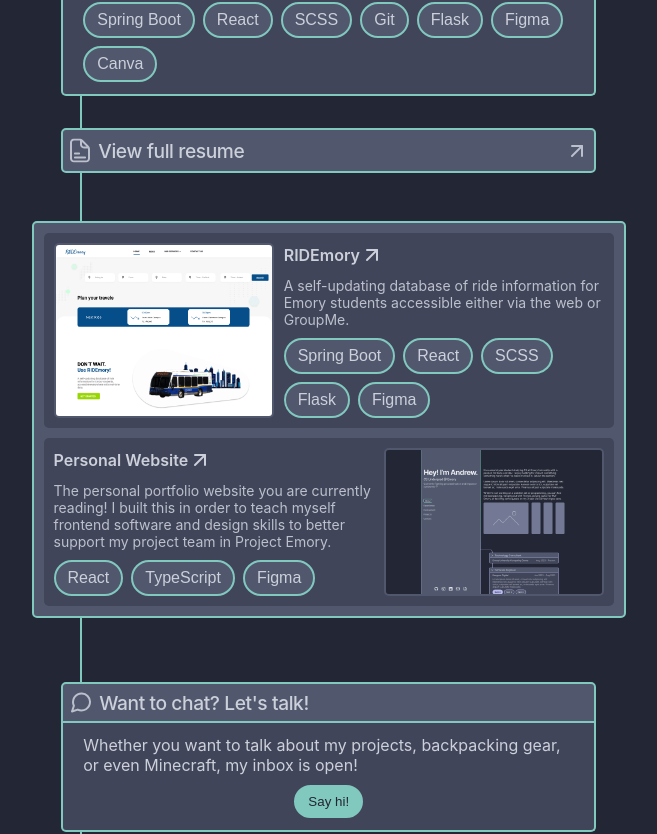
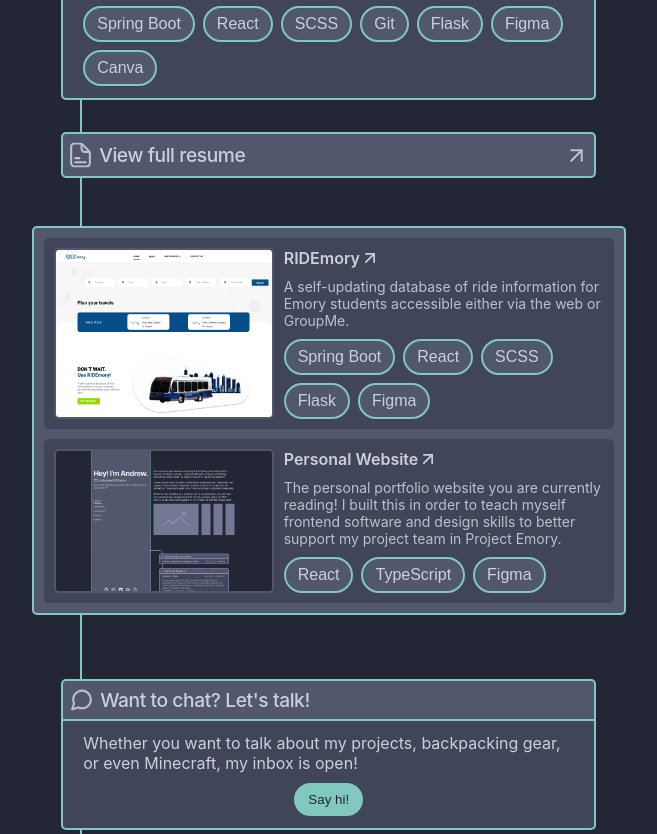
Before and after one commit to andrewtlu/andrewtlu.github.io, a React (Vite) app: page / in a window 1280 px wide. Shown: the part 1300-2134 px from the top of the page, without its empty margins (510-1167 px from the left). Built offline with nearby package versions, Linux system fonts and the light colour scheme.

Commit message:
FInish project pane (svg, redirect)

```diff
--- a/src/components/buttons.tsx
+++ b/src/components/buttons.tsx
@@ -10,7 +10,8 @@ export function SkillButton(props: {skill: string}) {
     <button
       className='skillbutton body'
       id={isSelected(selected, props.skill) ? 'selected' : 'unselected'}
-      onClick={() => {
+      onClick={(button) => {
+        button.preventDefault();
         toggleSkill(selected, setSelected, props.skill);
     }}>
       {props.skill}
--- a/src/components/panes.tsx
+++ b/src/components/panes.tsx
@@ -108,6 +108,7 @@ export function ProjectPane(props: ProjectPaneProps) {
   const [selected, _] = useContext(SelectedContext);
 
   return (
+    <a href={props.url} target="_blank" rel="noopener noreferrer">
       <div
         className={
           'projectpane ' +
@@ -132,6 +133,7 @@ export function ProjectPane(props: ProjectPaneProps) {
           </div>
         </div>
       </div>
+    </a>
   )
 }
 
--- a/src/components/svgs.tsx
+++ b/src/components/svgs.tsx
@@ -3,7 +3,7 @@ import './svgs.css'
 export function GitHub() {
   return (
     <a href="http://github.com/andrewtlu" target="_blank" rel="noopener noreferrer">
-      <svg width="24" height="24" viewBox="0 0 24 24" fill="none" xmlns="http://www.w3.org/2000/svg">
+      <svg viewBox="0 0 24 24" fill="none" xmlns="http://www.w3.org/2000/svg">
         <path fillRule="evenodd" clipRule="evenodd" d="M12 0.000610352C5.37321 0.000610352 0 5.50775 0 12.306C0 17.7435 3.43929 22.3506 8.20714 23.9792C8.80714 24.0917 9.02679 23.7113 9.02679 23.3845C9.02679 23.0899 9.01607 22.3185 9.01071 21.2899C5.67321 22.0345 4.96607 19.6399 4.96607 19.6399C4.41964 18.2203 3.63214 17.8399 3.63214 17.8399C2.54464 17.0738 3.7125 17.0899 3.7125 17.0899C4.91786 17.1756 5.55 18.3595 5.55 18.3595C6.62143 20.2399 8.35714 19.6988 9.04286 19.3828C9.15 18.5899 9.46071 18.0435 9.80357 17.7381C7.14107 17.4274 4.33929 16.372 4.33929 11.6578C4.33929 10.3131 4.80536 9.2149 5.57143 8.35775C5.44821 8.04704 5.03571 6.79347 5.68929 5.10061C5.68929 5.10061 6.69643 4.76847 8.98929 6.35954C9.94821 6.08632 10.9714 5.9524 11.9946 5.94704C13.0125 5.9524 14.0411 6.08632 15 6.35954C17.2929 4.76847 18.2946 5.10061 18.2946 5.10061C18.9482 6.79347 18.5357 8.04704 18.4125 8.35775C19.1786 9.22025 19.6446 10.3185 19.6446 11.6578C19.6446 16.3828 16.8375 17.422 14.1643 17.7274C14.5929 18.1078 14.9786 18.8578 14.9786 20.0042C14.9786 21.6488 14.9625 22.9774 14.9625 23.3792C14.9625 23.706 15.1768 24.0917 15.7875 23.9685C20.5661 22.3453 24 17.7381 24 12.306C24 5.50775 18.6268 0.000610352 12 0.000610352Z" fill="currentColor"/>
       </svg>
     </a>
@@ -13,7 +13,7 @@ export function GitHub() {
 export function Instagram() {
   return (
     <a href="http://instagram.com/andrewtlu" target="_blank" rel="noopener noreferrer">
-      <svg width="24" height="24" viewBox="0 0 24 24" fill="none" xmlns="http://www.w3.org/2000/svg">
+      <svg viewBox="0 0 24 24" fill="none" xmlns="http://www.w3.org/2000/svg">
         <path d="M12.0002 5.75806C8.61309 5.75806 5.80664 8.51612 5.80664 11.9516C5.80664 15.3871 8.56471 18.1452 12.0002 18.1452C15.4357 18.1452 18.1937 15.3387 18.1937 11.9516C18.1937 8.56451 15.3873 5.75806 12.0002 5.75806ZM12.0002 15.9193C9.82277 15.9193 8.03245 14.129 8.03245 11.9516C8.03245 9.77419 9.82277 7.98386 12.0002 7.98386C14.1776 7.98386 15.9679 9.77419 15.9679 11.9516C15.9679 14.129 14.1776 15.9193 12.0002 15.9193Z" fill="currentColor"/>
         <path d="M18.4355 7.01611C19.2104 7.01611 19.8387 6.38786 19.8387 5.61288C19.8387 4.8379 19.2104 4.20966 18.4355 4.20966C17.6605 4.20966 17.0322 4.8379 17.0322 5.61288C17.0322 6.38786 17.6605 7.01611 18.4355 7.01611Z" fill="currentColor"/>
         <path d="M22.0645 1.98387C20.8065 0.677419 19.0161 0 16.9839 0H7.01613C2.80645 0 0 2.80645 0 7.01613V16.9355C0 19.0161 0.677419 20.8065 2.03226 22.1129C3.33871 23.371 5.08065 24 7.06452 24H16.9355C19.0161 24 20.7581 23.3226 22.0161 22.1129C23.3226 20.8548 24 19.0645 24 16.9839V7.01613C24 4.98387 23.3226 3.24194 22.0645 1.98387ZM21.871 16.9839C21.871 18.4839 21.3387 19.6936 20.4677 20.5161C19.5968 21.3387 18.3871 21.7742 16.9355 21.7742H7.06452C5.6129 21.7742 4.40323 21.3387 3.53226 20.5161C2.66129 19.6452 2.22581 18.4355 2.22581 16.9355V7.01613C2.22581 5.56452 2.66129 4.35484 3.53226 3.48387C4.35484 2.66129 5.6129 2.22581 7.06452 2.22581H17.0323C18.4839 2.22581 19.6935 2.66129 20.5645 3.53226C21.3871 4.40323 21.871 5.6129 21.871 7.01613V16.9839Z" fill="currentColor"/>
@@ -25,7 +25,7 @@ export function Instagram() {
 export function LinkedIn() {
   return (
     <a href="http://linkedin.com/in/andrewtlu" target="_blank" rel="noopener noreferrer">
-      <svg width="24" height="26" viewBox="0 0 24 26" fill="none" xmlns="http://www.w3.org/2000/svg">
+      <svg viewBox="0 0 24 26" fill="none" xmlns="http://www.w3.org/2000/svg">
         <path d="M12.9051 11.8176V11.7802C12.8974 11.7928 12.8891 11.8055 12.8809 11.8176H12.9051Z" fill="currentColor"/>
         <path d="M22.2257 0.924011H1.77287C0.79393 0.924011 0 1.699 0 2.65415V23.3463C0 24.301 0.79393 25.076 1.77287 25.076H22.2257C23.2061 25.076 24 24.3005 24 23.3463V2.65415C24 1.69852 23.2056 0.924011 22.2257 0.924011ZM7.27454 21.1423H3.64965V10.2365H7.27454V21.1423ZM5.46234 8.74677H5.43806C4.22215 8.74677 3.43551 7.90914 3.43551 6.86271C3.43551 5.79296 4.24643 4.97864 5.48613 4.97864C6.72631 4.97864 7.48917 5.79296 7.51344 6.86271C7.51344 7.90914 6.72583 8.74677 5.46234 8.74677ZM20.346 21.1423H16.7211V15.3065C16.7211 13.841 16.1967 12.8407 14.8851 12.8407C13.8838 12.8407 13.2875 13.5152 13.0248 14.1669C12.9292 14.3995 12.9059 14.7248 12.9059 15.0511V21.1418H9.28097C9.28097 21.1418 9.32856 11.2582 9.28097 10.2361H12.9059V11.7797C13.3876 11.0368 14.249 9.9787 16.1734 9.9787C18.5581 9.9787 20.3465 11.5379 20.3465 14.888L20.346 21.1423Z" fill="currentColor"/>
       </svg>
@@ -36,7 +36,7 @@ export function LinkedIn() {
 export function Email() {
   return (
     <a href="mailto:andrewlulu2012@gmail.com">
-      <svg width="24" height="18" viewBox="0 0 24 18" fill="none" xmlns="http://www.w3.org/2000/svg">
+      <svg viewBox="0 0 24 18" fill="none" xmlns="http://www.w3.org/2000/svg">
         <path d="M21 0H3C1.34297 0 0 1.34297 0 3V15C0 16.657 1.34297 18 3 18H21C22.657 18 24 16.657 24 15V3C24 1.34297 22.6547 0 21 0ZM3 2.25H21C21.4135 2.25 21.75 2.58647 21.75 3V4.03875L13.9313 10.5122C12.8442 11.4159 11.1497 11.4155 10.0655 10.5129L2.25 4.04062V3C2.25 2.5875 2.58656 2.25 3 2.25ZM21 15.75H3C2.58647 15.75 2.25 15.4135 2.25 15V6.97031L8.62969 12.2859C9.57656 13.0688 10.7719 13.5 12 13.5C13.2281 13.5 14.4258 13.0693 15.3736 12.2822L21.75 6.97031V15C21.75 15.4125 21.4125 15.75 21 15.75Z" fill="currentColor"/>
       </svg>
     </a>
@@ -47,7 +47,7 @@ export function Resume() {
   return (
     // TODO: add link to PDF resource
     <a href="/resume.pdf" target="_blank" rel="noopener noreferrer">
-      <svg width="24" height="25" viewBox="0 0 24 25" fill="none" xmlns="http://www.w3.org/2000/svg">
+      <svg viewBox="0 0 24 25" fill="none" xmlns="http://www.w3.org/2000/svg">
         <g clipPath="url(#clip0_261_657)">
           <path d="M6 24.5H18C19.0609 24.5 20.0783 24.0786 20.8284 23.3284C21.5786 22.5783 22 21.5609 22 20.5V11.157C21.9982 10.4621 21.8507 9.77532 21.567 9.141C21.5509 9.10647 21.5326 9.07306 21.512 9.041C21.271 8.51586 20.9404 8.0367 20.535 7.625L14.879 1.964C14.4669 1.55858 13.9874 1.22797 13.462 0.987C13.427 0.969 13.396 0.947 13.362 0.932C12.7265 0.64865 12.0388 0.501493 11.343 0.5L6 0.5C4.93913 0.5 3.92172 0.921427 3.17157 1.67157C2.42143 2.42172 2 3.43913 2 4.5V20.5C2 21.5609 2.42143 22.5783 3.17157 23.3284C3.92172 24.0786 4.93913 24.5 6 24.5ZM18.586 8.5H16C15.4696 8.5 14.9609 8.28929 14.5858 7.91421C14.2107 7.53914 14 7.03043 14 6.5V3.914L18.586 8.5ZM4 4.5C4 3.96957 4.21071 3.46086 4.58579 3.08579C4.96086 2.71071 5.46957 2.5 6 2.5H11.343C11.5642 2.5017 11.7845 2.52786 12 2.578V6.5C12 7.56087 12.4214 8.57828 13.1716 9.32843C13.9217 10.0786 14.9391 10.5 16 10.5H19.92C19.9712 10.7153 19.998 10.9357 20 11.157V20.5C20 21.0304 19.7893 21.5391 19.4142 21.9142C19.0391 22.2893 18.5304 22.5 18 22.5H6C5.46957 22.5 4.96086 22.2893 4.58579 21.9142C4.21071 21.5391 4 21.0304 4 20.5V4.5Z" fill="currentColor"/>
           <path d="M7 20.5H17C17.2652 20.5 17.5196 20.3946 17.7071 20.2071C17.8946 20.0196 18 19.7652 18 19.5C18 19.2348 17.8946 18.9804 17.7071 18.7929C17.5196 18.6054 17.2652 18.5 17 18.5H7C6.73478 18.5 6.48043 18.6054 6.29289 18.7929C6.10536 18.9804 6 19.2348 6 19.5C6 19.7652 6.10536 20.0196 6.29289 20.2071C6.48043 20.3946 6.73478 20.5 7 20.5Z" fill="currentColor"/>
@@ -65,7 +65,7 @@ export function Resume() {
 
 export function ResumeNoA() {
   return (
-    <svg width="24" height="25" viewBox="0 0 24 25" fill="none" xmlns="http://www.w3.org/2000/svg">
+    <svg viewBox="0 0 24 25" fill="none" xmlns="http://www.w3.org/2000/svg" className='resumenoanchorsvg'>
       <g clipPath="url(#clip0_261_657)">
         <path d="M6 24.5H18C19.0609 24.5 20.0783 24.0786 20.8284 23.3284C21.5786 22.5783 22 21.5609 22 20.5V11.157C21.9982 10.4621 21.8507 9.77532 21.567 9.141C21.5509 9.10647 21.5326 9.07306 21.512 9.041C21.271 8.51586 20.9404 8.0367 20.535 7.625L14.879 1.964C14.4669 1.55858 13.9874 1.22797 13.462 0.987C13.427 0.969 13.396 0.947 13.362 0.932C12.7265 0.64865 12.0388 0.501493 11.343 0.5L6 0.5C4.93913 0.5 3.92172 0.921427 3.17157 1.67157C2.42143 2.42172 2 3.43913 2 4.5V20.5C2 21.5609 2.42143 22.5783 3.17157 23.3284C3.92172 24.0786 4.93913 24.5 6 24.5ZM18.586 8.5H16C15.4696 8.5 14.9609 8.28929 14.5858 7.91421C14.2107 7.53914 14 7.03043 14 6.5V3.914L18.586 8.5ZM4 4.5C4 3.96957 4.21071 3.46086 4.58579 3.08579C4.96086 2.71071 5.46957 2.5 6 2.5H11.343C11.5642 2.5017 11.7845 2.52786 12 2.578V6.5C12 7.56087 12.4214 8.57828 13.1716 9.32843C13.9217 10.0786 14.9391 10.5 16 10.5H19.92C19.9712 10.7153 19.998 10.9357 20 11.157V20.5C20 21.0304 19.7893 21.5391 19.4142 21.9142C19.0391 22.2893 18.5304 22.5 18 22.5H6C5.46957 22.5 4.96086 22.2893 4.58579 21.9142C4.21071 21.5391 4 21.0304 4 20.5V4.5Z" fill="currentColor"/>
         <path d="M7 20.5H17C17.2652 20.5 17.5196 20.3946 17.7071 20.2071C17.8946 20.0196 18 19.7652 18 19.5C18 19.2348 17.8946 18.9804 17.7071 18.7929C17.5196 18.6054 17.2652 18.5 17 18.5H7C6.73478 18.5 6.48043 18.6054 6.29289 18.7929C6.10536 18.9804 6 19.2348 6 19.5C6 19.7652 6.10536 20.0196 6.29289 20.2071C6.48043 20.3946 6.73478 20.5 7 20.5Z" fill="currentColor"/>
@@ -82,7 +82,7 @@ export function ResumeNoA() {
 
 export function Project() {
   return (
-    <svg width="24" height="25" viewBox="0 0 24 25" fill="none" xmlns="http://www.w3.org/2000/svg">
+    <svg viewBox="0 0 24 25" fill="none" xmlns="http://www.w3.org/2000/svg" className='projectsvg'>
       <g clipPath="url(#clip0_261_657)">
         <path d="M6 24.5H18C19.0609 24.5 20.0783 24.0786 20.8284 23.3284C21.5786 22.5783 22 21.5609 22 20.5V11.157C21.9982 10.4621 21.8507 9.77532 21.567 9.141C21.5509 9.10647 21.5326 9.07306 21.512 9.041C21.271 8.51586 20.9404 8.0367 20.535 7.625L14.879 1.964C14.4669 1.55858 13.9874 1.22797 13.462 0.987C13.427 0.969 13.396 0.947 13.362 0.932C12.7265 0.64865 12.0388 0.501493 11.343 0.5L6 0.5C4.93913 0.5 3.92172 0.921427 3.17157 1.67157C2.42143 2.42172 2 3.43913 2 4.5V20.5C2 21.5609 2.42143 22.5783 3.17157 23.3284C3.92172 24.0786 4.93913 24.5 6 24.5ZM18.586 8.5H16C15.4696 8.5 14.9609 8.28929 14.5858 7.91421C14.2107 7.53914 14 7.03043 14 6.5V3.914L18.586 8.5ZM4 4.5C4 3.96957 4.21071 3.46086 4.58579 3.08579C4.96086 2.71071 5.46957 2.5 6 2.5H11.343C11.5642 2.5017 11.7845 2.52786 12 2.578V6.5C12 7.56087 12.4214 8.57828 13.1716 9.32843C13.9217 10.0786 14.9391 10.5 16 10.5H19.92C19.9712 10.7153 19.998 10.9357 20 11.157V20.5C20 21.0304 19.7893 21.5391 19.4142 21.9142C19.0391 22.2893 18.5304 22.5 18 22.5H6C5.46957 22.5 4.96086 22.2893 4.58579 21.9142C4.21071 21.5391 4 21.0304 4 20.5V4.5Z" fill="currentColor"/>
       </g>
@@ -109,7 +109,7 @@ export function Socials() {
 
 export function DropdownArrow() {
   return (
-    <svg xmlns="http://www.w3.org/2000/svg" width="24" height="25" viewBox="0 0 24 25" fill="none" className='arrow'>
+    <svg xmlns="http://www.w3.org/2000/svg" viewBox="0 0 24 25" fill="none" className='arrow'>
       <path d="M9 18.5L15 12.5L9 6.5" stroke="currentColor" strokeWidth="2" strokeLinecap="round" strokeLinejoin="round"/>
     </svg>
   );
@@ -117,7 +117,7 @@ export function DropdownArrow() {
 
 export function RedirectArrow() {
   return (
-    <svg xmlns="http://www.w3.org/2000/svg" width="24" height="24" viewBox="0 0 24 24" fill="none" className='redirect'>
+    <svg xmlns="http://www.w3.org/2000/svg" viewBox="0 0 24 24" fill="none" className='redirect'>
       <path d="M7 17L17 7" stroke="currentColor" strokeWidth="2" strokeLinecap="round" strokeLinejoin="round"/>
       <path d="M7 7H17V17" stroke="currentColor" strokeWidth="2" strokeLinecap="round" strokeLinejoin="round"/>
     </svg>
@@ -126,7 +126,7 @@ export function RedirectArrow() {
 
 export function Chat() {
   return (
-    <svg xmlns="http://www.w3.org/2000/svg" width="24" height="25" viewBox="0 0 24 25" fill="none" className='chat'>
+    <svg xmlns="http://www.w3.org/2000/svg" viewBox="0 0 24 25" fill="none" className='chat'>
       <path d="M21 12C21.0034 13.3199 20.6951 14.6219 20.1 15.8C19.3944 17.2118 18.3098 18.3992 16.9674 19.2293C15.6251 20.0594 14.0782 20.4994 12.5 20.5C11.1801 20.5035 9.87812 20.1951 8.7 19.6L3 21.5L4.9 15.8C4.30493 14.6219 3.99656 13.3199 4 12C4.00061 10.4218 4.44061 8.87488 5.27072 7.53258C6.10083 6.19028 7.28825 5.1056 8.7 4.40003C9.87812 3.80496 11.1801 3.49659 12.5 3.50003H13C15.0843 3.61502 17.053 4.49479 18.5291 5.97089C20.0052 7.44699 20.885 9.41568 21 11.5V12Z" stroke="currentColor" strokeWidth="2" strokeLinecap="round" strokeLinejoin="round"/>
     </svg>
   );
--- a/src/index.css
+++ b/src/index.css
@@ -57,6 +57,17 @@ a {
 }
 
 
+/* svg styles */
+
+svg {
+  width: 25px;
+}
+
+.arrow, .redirect, .chat, .projectsvg, .resumenoanchorsvg {
+  color: var(--contrast-overlay);
+}
+
+
 /* general layout */
 
 body {
--- a/src/styles/components/experiencepane.css
+++ b/src/styles/components/experiencepane.css
@@ -32,7 +32,6 @@
 }
 
 .arrow {
-  color: var(--contrast-overlay);
   transition: var(--animation);
   transform: rotate(90deg);
 }
--- a/src/styles/components/infopane.css
+++ b/src/styles/components/infopane.css
@@ -13,7 +13,6 @@
   cursor: pointer;
   opacity: 1;
   transition: var(--animation);
-  color: var(--contrast-overlay);
 
   width: 100%;
   border-radius: var(--radius);
@@ -22,13 +21,14 @@
 }
 
 .infopane h2 {
-  color: var(--contrast-crust)
+  color: var(--contrast-crust);
+  white-space: nowrap;
 }
 
 .infopane .panebody {
   display: flex;
   align-items: center;
-  justify-content: center;
+  justify-content: left;
   gap: 6px;
 }
 
--- a/src/styles/components/projectpane.css
+++ b/src/styles/components/projectpane.css
@@ -8,6 +8,7 @@
 
   opacity: 1;
   transition: var(--animation);
+  cursor: pointer;
 
   display: flex;
   flex-direction: row;
@@ -46,6 +47,19 @@ img {
   font-weight: 600 !important;
 }
 
+.title .redirect {
+  position: relative;
+  top: 0;
+  left: 0;
+  transition: var(--animation);
+  width: 20px;
+}
+
+.projectpane:hover .redirect {
+  top: -3px;
+  left: 3px;
+}
+
 /* selecting/deselecting */
 .projectpane.unselected {
   opacity: var(--unselected-opacity);
--- a/src/styles/header/socials.css
+++ b/src/styles/header/socials.css
@@ -2,11 +2,11 @@
 
 .socials a {
   font-weight: 500;
-  color: var(--contrast-overlay);
+  color: var(--contrast-overlay) !important;
   text-decoration: none;
   transition: var(--animation);
 }
 
 .socials a:hover {
-  color: var(--contrast-base);
+  color: var(--contrast-base) !important;
 }
```
Lines whose indentation alone changed are shown as unchanged.
